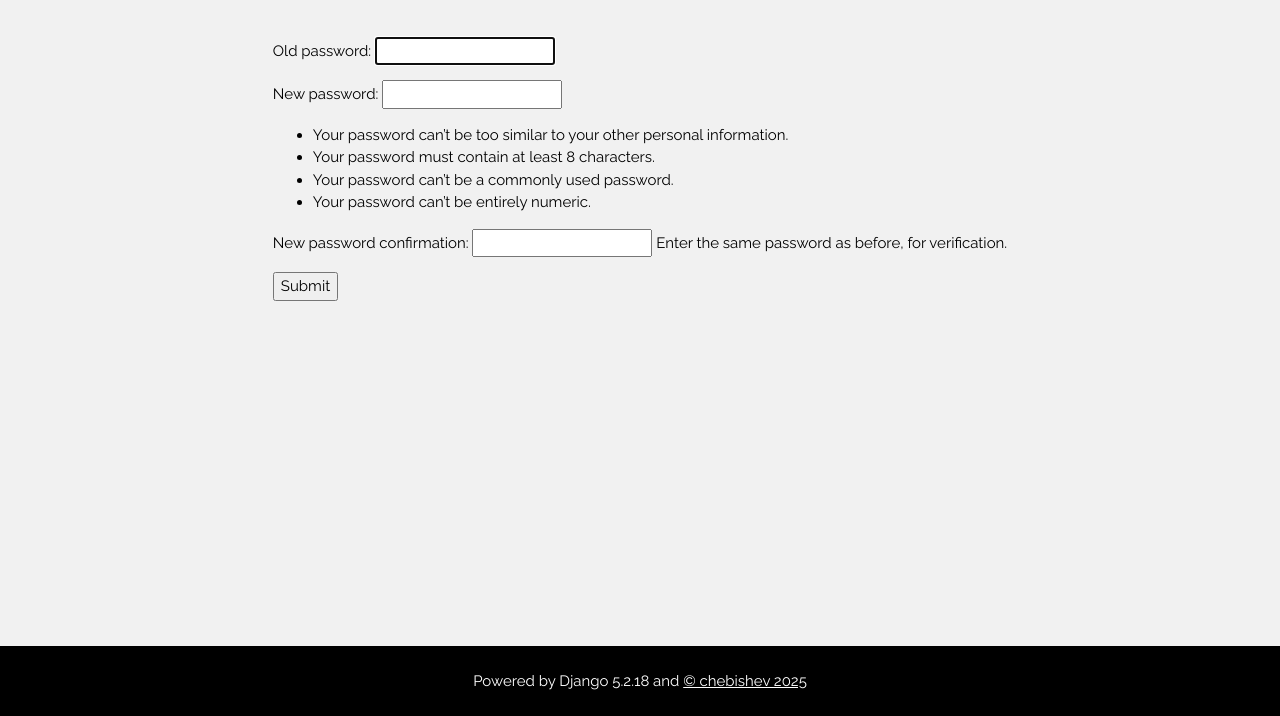
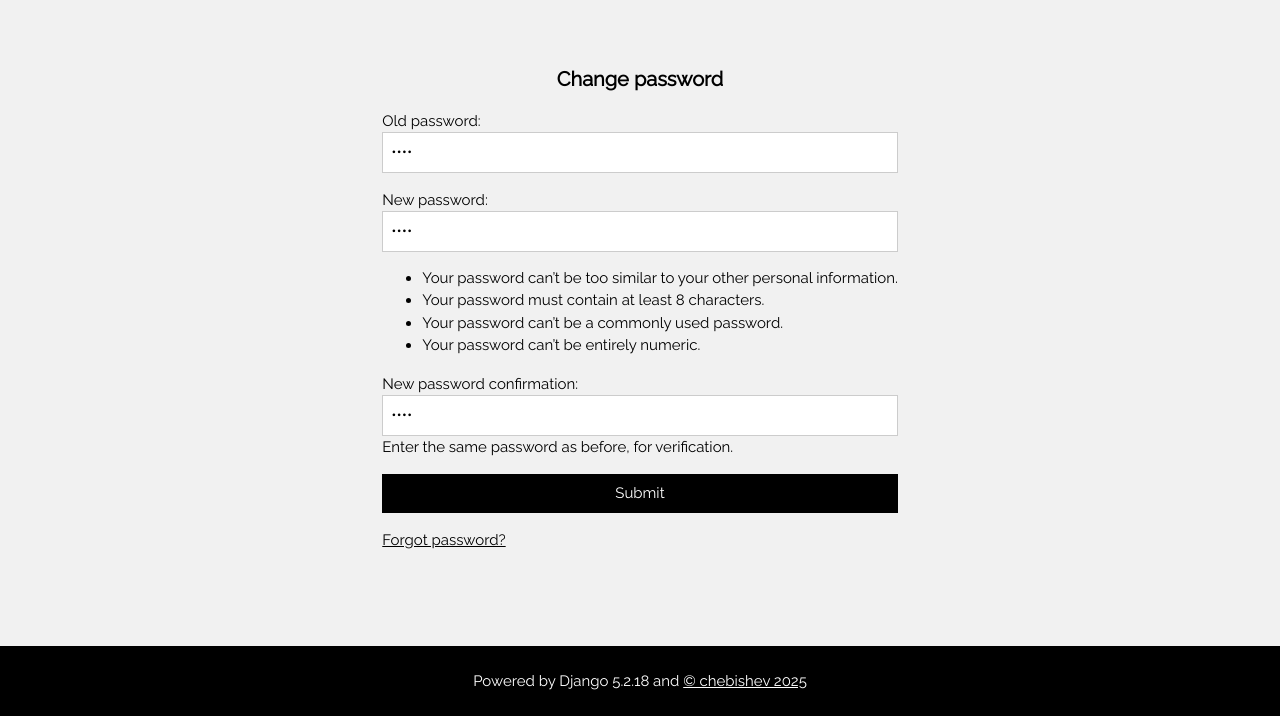
Before and after one commit to chebishev/WhatToEat, a Django app: page /users/password_change/ in a window 1280 px wide. Shown: the part 84-800 px from the top of the page. Run offline with Django 5.2, Linux system fonts and the light colour scheme; a user stored in the database is signed in.

Commit message:
refactor password_change form

```diff
--- a/what_to_eat/users/templates/users/login.html
+++ b/what_to_eat/users/templates/users/login.html
@@ -12,7 +12,6 @@
       <button type="submit" class="w3-button w3-block w3-black w3-margin-bottom">Login</button>
       <p><a href="{% url 'password_reset' %}">Forgot password?</a></p>
       <p><a href="{% url 'register' %}">Don't have an account?</a></p>
-
     </form>
   </div>
 </div>
--- a/what_to_eat/users/templates/users/password_change.html
+++ b/what_to_eat/users/templates/users/password_change.html
@@ -1,9 +1,22 @@
 {% extends "base.html" %}
 
 {% block body %}
-<form method="POST">
-    {% csrf_token %}
-    {{ form.as_p }}
-    <input type="submit" />
-</form>
+<div class="w3-container w3-light-grey w3-padding-32 w3-padding-large" id="contact">
+    <div class="w3-content" style="max-width:600px">
+      <h4 class="w3-center"><b>Change password</b></h4>
+      <form method="POST" action="{% url 'password_change' %}">
+        {% csrf_token %}
+        {% for field in form %}
+        <div class="w3-section">
+            <label>{{ field.label_tag }}</label>
+            <input class="w3-input w3-border" type="password" name="{{ field.name }}" required value="{{ field.value }}">
+            {{field.errors}}
+            {{ field.help_text }}
+        </div>
+        {% endfor %}
+        <button type="submit" class="w3-button w3-block w3-black w3-margin-bottom">Submit</button>
+        <p><a href="{% url 'password_reset' %}">Forgot password?</a></p>
+      </form>
+    </div>
+  </div>
 {% endblock %}
--- a/what_to_eat/users/templates/users/password_reset.html
+++ b/what_to_eat/users/templates/users/password_reset.html
@@ -4,6 +4,7 @@
     <form method="POST">
         {% csrf_token %}
         {{ form.as_p }}
+        <p>123</p>
         <input type="submit" />
     </form>
 {% endblock %}
```
Also changed, not shown: what_to_eat/db.sqlite3. Lines whose indentation alone changed are shown as unchanged.
